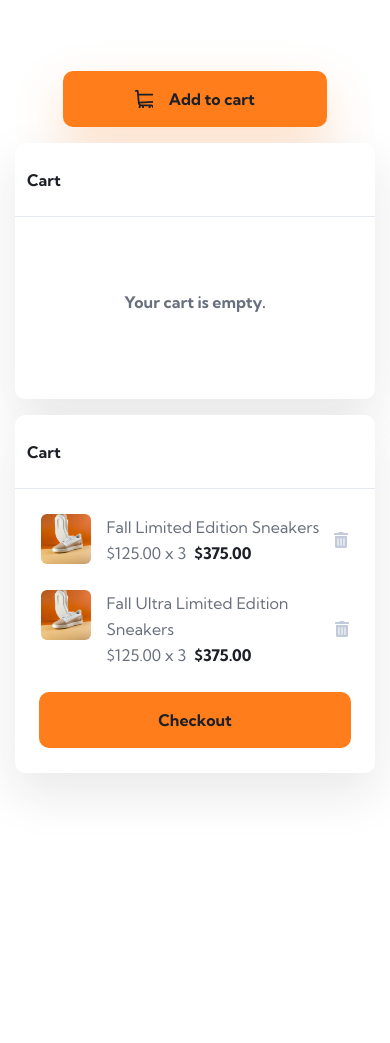
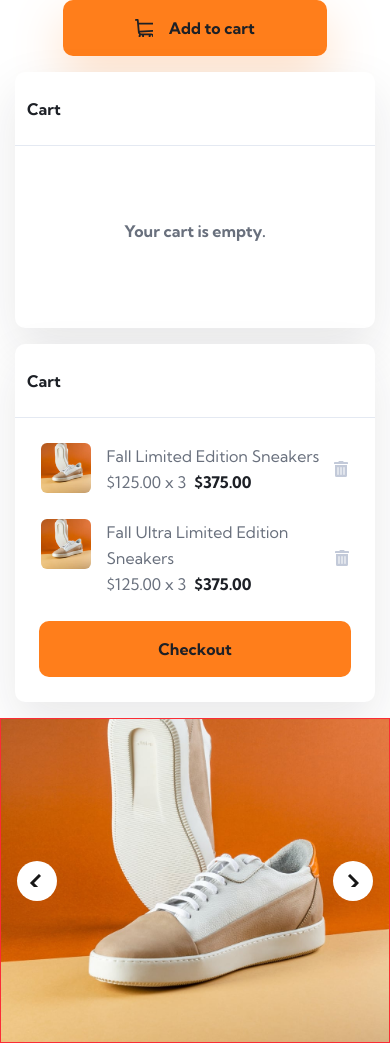
Before and after one commit to joshjavier/ecommerce-product-page, a Next.js app: page / in a window 390 px wide. Before the commit the page ends 844 px from the top, so only its background shows below. Built offline with nearby package versions, Linux system fonts and the light colour scheme.

Commit message:
feat: build mobile and tablet sizes for carousel

```diff
--- a/app/page.tsx
+++ b/app/page.tsx
@@ -1,5 +1,6 @@
 import IconCart from '@/assets/images/icon-cart.svg'
 import { BasketCard } from '@/components/basket-card/basket-card'
+import { ProductImageCarousel } from '@/components/product-image-carousel/product-image-carousel'
 import { Button } from '@/components/ui/button'
 
 export default function Home() {
@@ -30,6 +31,8 @@ export default function Home() {
           },
         ]}
       />
+
+      <ProductImageCarousel />
     </div>
   )
 }
--- /dev/null
+++ b/components/product-image-carousel/product-image-carousel.tsx
@@ -0,0 +1,35 @@
+import Image from 'next/image'
+import {
+  Carousel,
+  CarouselContent,
+  CarouselItem,
+  CarouselNext,
+  CarouselPrevious,
+} from '../ui/carousel'
+
+export function ProductImageCarousel() {
+  return (
+    <Carousel className="border border-red-500" opts={{ loop: true }}>
+      <CarouselContent className="aspect-[1.25] sm:aspect-[calc(608/290)]">
+        {[
+          '/images/image-product-1.jpg',
+          '/images/image-product-2.jpg',
+          '/images/image-product-3.jpg',
+          '/images/image-product-4.jpg',
+        ].map((image) => (
+          <CarouselItem key={image}>
+            <Image
+              src={image}
+              alt=""
+              width={448}
+              height={445}
+              className="h-full w-full object-cover sm:rounded-[15px]"
+            />
+          </CarouselItem>
+        ))}
+      </CarouselContent>
+      <CarouselPrevious />
+      <CarouselNext />
+    </Carousel>
+  )
+}
--- a/components/ui/carousel.tsx
+++ b/components/ui/carousel.tsx
@@ -4,7 +4,8 @@ import * as React from 'react'
 import useEmblaCarousel, {
   type UseEmblaCarouselType,
 } from 'embla-carousel-react'
-import { ArrowLeft, ArrowRight } from 'lucide-react'
+import IconNext from '@/assets/images/icon-next.svg'
+import IconPrevious from '@/assets/images/icon-previous.svg'
 import { Button } from '@/components/ui/button'
 import { cn } from '@/lib/utils'
 
@@ -172,7 +173,7 @@ function CarouselItem({ className, ...props }: React.ComponentProps<'div'>) {
 
 function CarouselPrevious({
   className,
-  variant = 'outline',
+  variant = 'secondary',
   size = 'icon',
   ...props
 }: React.ComponentProps<typeof Button>) {
@@ -184,17 +185,20 @@ function CarouselPrevious({
       variant={variant}
       size={size}
       className={cn(
-        'absolute size-8 rounded-full',
+        'absolute size-500 rounded-full bg-white hover:bg-white hover:text-orange-500',
         orientation === 'horizontal'
-          ? 'top-1/2 -left-12 -translate-y-1/2'
-          : '-top-12 left-1/2 -translate-x-1/2 rotate-90',
+          ? 'top-1/2 left-200 -translate-y-1/2'
+          : 'top-200 left-1/2 -translate-x-1/2 rotate-90',
         className,
       )}
       disabled={!canScrollPrev}
       onClick={scrollPrev}
       {...props}
     >
-      <ArrowLeft />
+      <IconPrevious
+        className="size-[32%] -translate-x-0.5"
+        aria-hidden="true"
+      />
       <span className="sr-only">Previous slide</span>
     </Button>
   )
@@ -202,7 +206,7 @@ function CarouselPrevious({
 
 function CarouselNext({
   className,
-  variant = 'outline',
+  variant = 'secondary',
   size = 'icon',
   ...props
 }: React.ComponentProps<typeof Button>) {
@@ -214,17 +218,17 @@ function CarouselNext({
       variant={variant}
       size={size}
       className={cn(
-        'absolute size-8 rounded-full',
+        'absolute size-500 rounded-full bg-white hover:bg-white hover:text-orange-500',
         orientation === 'horizontal'
-          ? 'top-1/2 -right-12 -translate-y-1/2'
-          : '-bottom-12 left-1/2 -translate-x-1/2 rotate-90',
+          ? 'top-1/2 right-200 -translate-y-1/2'
+          : 'bottom-200 left-1/2 -translate-x-1/2 rotate-90',
         className,
       )}
       disabled={!canScrollNext}
       onClick={scrollNext}
       {...props}
     >
-      <ArrowRight />
+      <IconNext className="size-[32%]" aria-hidden="true" />
       <span className="sr-only">Next slide</span>
     </Button>
   )
```
Also changed, not shown: assets/images/icon-next.svg, assets/images/icon-previous.svg.
